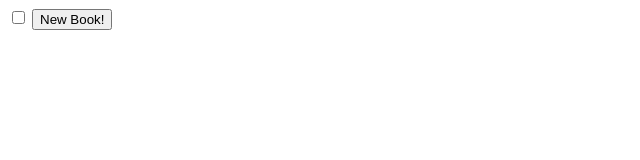
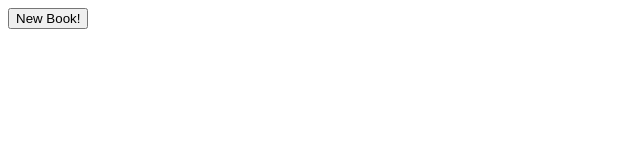
Before and after one commit to zhenhongswell/Odin-Project-Library, a plain HTML site: page index.html in a window 1280 px wide. Shown: the whole page, without its empty margins (0-640 px from the left). Drawn offline with Linux system fonts and the light colour scheme.

Commit message:
edit the index.html
-add comment
-remove checkbox that is unused

```diff
--- a/index.html
+++ b/index.html
@@ -9,18 +9,11 @@
 </head>
 <body>
     <div class="content">
-
+        <!-- would put books in here -->
     </div>
-
-
-    <input type="checkbox">
-
-
+    <!-- show dialog -->
     <button class="createNewBook">New Book!</button>
-
-
     <dialog>
-
         <ul>
             <li>
                 <label for="nameInput">nameInput:</label>
@@ -34,6 +27,5 @@
             </li>
         </ul>
     </dialog>
-    <!-- <button>Show the dialog</button> -->
 </body>
 </html>
```
